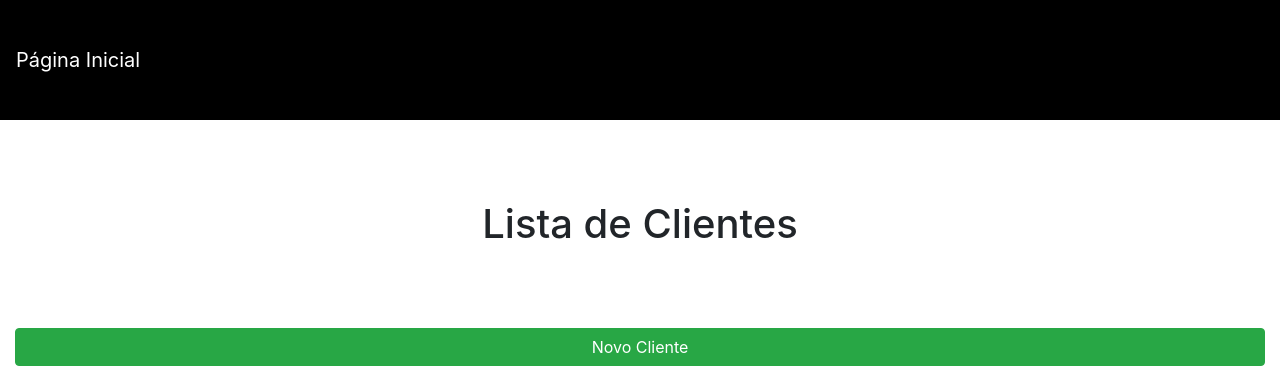
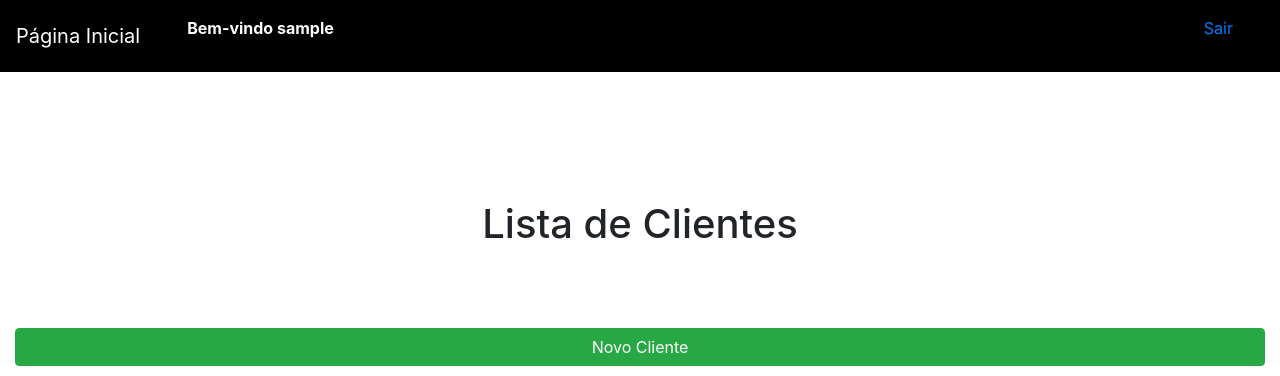
Before and after one commit to FerrazM/loan-database, a Django app: page / in a window 1280 px wide. Shown: the top 376 px of the page. Run offline with Django 4.2, Linux system fonts and the light colour scheme; the visitor is signed in with stand-in values (Sample User, id 1); data that the repository does not hold is empty.

Commit message:
correção ul

```diff
--- a/loan_database/templates/loans/base.html
+++ b/loan_database/templates/loans/base.html
@@ -15,7 +15,7 @@
   <body>
       <nav class="container-fluid navbar fixed-top navbar-expand-lg navbar-light" style="background-color: #000000">
         <a class="text-white navbar-brand" href="{% url 'clientes' %}">Página Inicial</a>
-        <ul class="container-fluid" style="margin-left: 1550px; list-style: none;">
+        <ul class="container-fluid" style="list-style: none;">
           {% if user.is_authenticated %}
           <li class="nav-item">
             <strong style="float: left" class="text-white nav-link">Bem-vindo {{user.get_username}}</strong>
```
